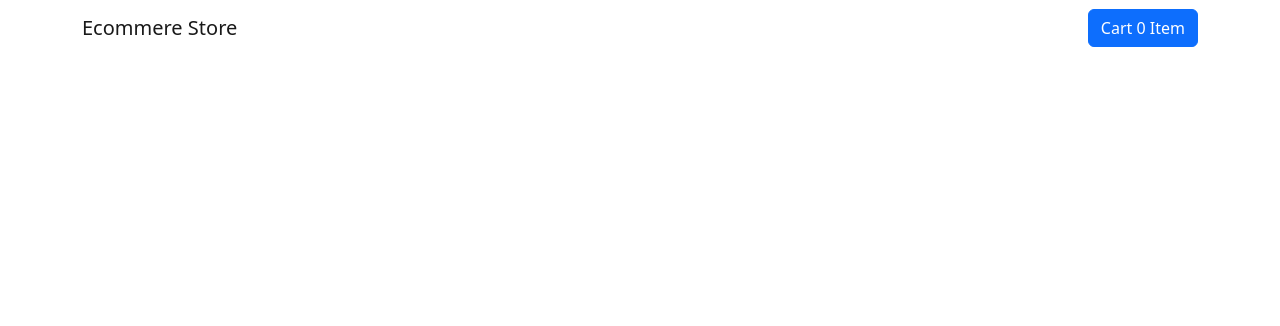
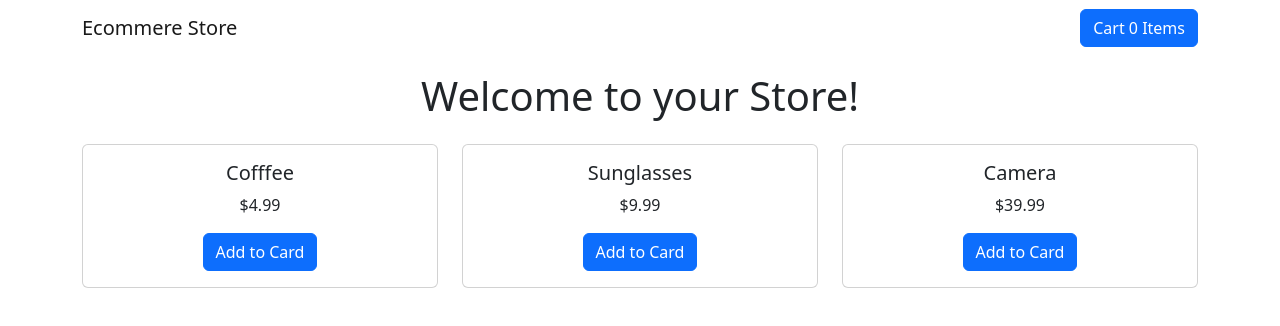
Before and after one commit to amjadkhansarwar/react-store, a React (Create React App) app: page / in a window 1280 px wide. Shown: the top 326 px of the page. Built offline with nearby package versions, Linux system fonts and the light colour scheme.

Commit message:
add products in Cart

```diff
--- a/src/App.js
+++ b/src/App.js
@@ -1,15 +1,28 @@
-import logo from './logo.svg';
+
 import './App.css';
 import 'bootstrap/dist/css/bootstrap.min.css'
 import NavbarComponent from './components/Navbar';
 import {Container} from 'react-bootstrap'
+import {BrowserRouter, Routes, Route} from 'react-router-dom'
+import Cancel from './pages/Cancel';
+import Store from './pages/Store';
+import Sucess from './pages/Sucess';
+import CartProvider from './CartContext';
 
 function App() {
   return (
-    <Container>
-    <NavbarComponent>
-    </NavbarComponent>
-    </Container>
+    <CartProvider>
+      <Container>
+      <NavbarComponent></NavbarComponent>
+      <BrowserRouter>
+      <Routes>
+        <Route index element={<Store />}></Route>
+        <Route path='sucess'element={<Sucess />}></Route>
+        <Route path='cancel'element={<Cancel />}></Route>
+      </Routes>
+      </BrowserRouter>
+      </Container>
+    </CartProvider>
   );
 }
 
--- /dev/null
+++ b/src/CartContext.js
@@ -0,0 +1,94 @@
+import {createContext, useState } from "react";
+import { getProductData, productArray } from "./ProductsStore";
+
+export const CartContext = createContext({
+    items:[],
+    getProductQuentity:() => {},
+    addOneToCart:() => {},
+    removeOnefFromCart:() => {},
+    deleteFromCart:() => {},
+    getTotalCost:() => {}
+})
+
+export function CartProvider({children}){
+    const [cartProducts, setCartProducts]= useState([])
+
+    function getProductQuentity(id){
+        const quantity= cartProducts.find(product =>product.id === id)?.quantity
+        if(quantity === undefined){
+            return 0
+        }
+        return quantity
+    }
+
+    function addOneToCart(id){
+        const quantity= getProductQuentity(id)
+        if (quantity === 0){
+            setCartProducts(
+                [
+                    ...cartProducts,
+                    {
+                        id: id,
+                        quantity: 1
+                    }
+                ]
+            )
+        }else{
+            setCartProducts(
+                cartProducts.map(
+                    product =>
+                    product.id === id
+                    ?{... product, quantity: product.quantity + 1}
+                    : product
+                )
+            )
+        }
+    }
+
+    function deleteFromCart(id){
+        setCartProducts(
+            cartProducts => cartProducts.filter(currentProduct=>{
+                return currentProduct.id != id})
+        )
+    }
+
+    function removeOnefFromCart(id){
+        const quantity = getProductQuentity(id)
+        if(quantity == 1){
+            deleteFromCart(id)
+        }else{
+            setCartProducts(
+                cartProducts.map(
+                    product =>
+                    product.id === id
+                    ?{... product, quantity: product.quantity - 1}
+                    : product
+                )
+            )
+        }
+    }
+    function getTotalCost(){
+        let totalCost= 0
+        cartProducts.map((cartItem) =>{
+            const productData = getProductData(cartItem.id)
+            totalCost += (productData.price * cartItem.quantity)
+        })
+        return  totalCost;
+    }
+
+    const contextValue= {
+        items:cartProducts,
+        getProductQuentity,
+        addOneToCart,
+        removeOnefFromCart,
+        deleteFromCart,
+        getTotalCost
+    }
+
+    return(
+        <CartContext.Provider value={contextValue}>
+            {children}
+        </CartContext.Provider>
+    )
+}
+export default CartProvider
--- /dev/null
+++ b/src/ProductsStore.js
@@ -0,0 +1,32 @@
+
+const productArray =[
+    {
+        id: "1",
+        title: "Cofffee",
+        price: '$4.99'
+    },
+    {
+        id: "2",
+        title: "Sunglasses",
+        price: '$9.99'
+    },
+    {
+        id: "3",
+        title: "Camera",
+        price: '$39.99'
+    }
+]
+
+function getProductData(id){
+
+    let productData = productArray.find(product=>product.id === id)
+
+    if (productData == undefined) {
+        console.log('Product Does not exist with ID:' + id)
+        return undefined
+    }
+
+    return productData
+}
+
+export{productArray, getProductData}
--- a/src/components/Navbar.js
+++ b/src/components/Navbar.js
@@ -1,16 +1,41 @@
-import {Button, Container, Navbar, Model} from 'react-bootstrap'
-import NavbarCollapse from 'react-bootstrap/esm/NavbarCollapse'
+
+import {Button, Container, Navbar, Modal} from 'react-bootstrap'
+import {useState, useContext} from 'react'
+import {CartContext} from '../CartContext'
+
 function NavbarComponent(){
-
+    const cart = useContext(CartContext)
+    const [show, setShow] = useState(false);
+    const handleClose = ()=> setShow(false)
+    const handelShow = ()=> setShow(true)
+    const productsCount = cart.items.reduce((sum, product)=> sum +product.quantity, 0)
     return(
-        <Navbar expand= "sm">
-            <Navbar.Brand href='/'>Ecommere Store</Navbar.Brand>
-            <Navbar.Toggle />
-            <NavbarCollapse className='justify-content-end'>
-            <Button>Cart 0 Item</Button>
-        </NavbarCollapse>
-        </Navbar>
-
+        <>
+            <Navbar expand= "sm">
+                <Navbar.Brand href='/'>Ecommere Store</Navbar.Brand>
+                <Navbar.Toggle />
+                <Navbar.Collapse className='justify-content-end'>
+                <Button onClick={handelShow}>Cart {productsCount} Items</Button>
+            </Navbar.Collapse>
+            </Navbar>
+            <Modal show={show} onHide={handleClose}>
+                <Modal.Header closeButton>
+                    <Modal.Title>Shoping Cart</Modal.Title>
+                </Modal.Header>
+                <Modal.Body>
+                    {productsCount > 0 ?
+                    <>
+                    <p> Item in your cart: </p>
+                    {cart.items.map((currentProduct, idx)=>(<h1>{currentProduct.id}</h1>))}
+                    <h1> Total: {cart.getTotalCost()}</h1>
+                    <Button variant='success' >Purchase items!</Button>
+                    </>
+                    :
+                    <h1>There is no items in your cart</h1>
+                    }
+                </Modal.Body>
+            </Modal>
+        </>
     )
 }
 export default NavbarComponent
--- /dev/null
+++ b/src/components/ProductCard.js
@@ -0,0 +1,34 @@
+import {Card, Button, Form, Row, Col} from 'react-bootstrap'
+import { CartContext } from '../CartContext'
+import {useContext} from 'react'
+
+function ProductCard(props){
+    const product = props.product
+    const cart = useContext(CartContext)
+    const productQuantity = cart.getProductQuentity(product.id)
+    console.log(cart.items)
+    return(
+        <Card>
+            <Card.Body>
+                <Card.Title>{product.title}</Card.Title>
+                <Card.Text>{product.price}</Card.Text>
+                { productQuantity > 0 ?
+                <>
+                <Form as={Row}>
+                    <Form.Label column= 'true' sm ='6'> In Cart : {productQuantity}</Form.Label>
+                    <Col sm='6'>
+                        <Button sm='6' onClick={() => cart.addOneToCart(product.id)} className='mx-2'>+</Button>
+                        <Button sm='6' onClick={() => cart.removeOnefFromCart(product.id)} className='mx-2'>-</Button>
+                    </Col>
+                </Form>
+                <Button variant='danger' onClick={() => cart.deleteFromCart(product.id)} className='my-2'>Remove from Cart</Button>
+                </>
+                :
+                <Button variant= 'primary' onClick={()=> cart.addOneToCart(product.id)}>Add to Card</Button>
+                }
+            </Card.Body>
+        </Card>
+    )
+}
+
+export default ProductCard
--- /dev/null
+++ b/src/pages/Cancel.js
@@ -0,0 +1,7 @@
+function Cancel() {
+    return(
+        <h1>Sorry to see you cancelled your stripe payment</h1>
+    )
+}
+
+export default Cancel
--- /dev/null
+++ b/src/pages/Store.js
@@ -0,0 +1,20 @@
+import {Row, Col} from 'react-bootstrap'
+import {productArray} from '../ProductsStore'
+import ProductCard from '../components/ProductCard'
+
+function Store() {
+    return(
+        <>
+           <h1 align='center' className='p-3'>Welcome to your Store!</h1>
+           <Row xs={1} md={3} className='g-4'>
+                {productArray.map((product, idx)=>(
+                    <Col align='center' key={idx}>
+                    <ProductCard product={product}/>
+                </Col>
+                ))}
+           </Row>
+        </>
+    )
+}
+
+export default Store
--- /dev/null
+++ b/src/pages/Sucess.js
@@ -0,0 +1,7 @@
+function Sucess() {
+    return(
+        <h1>Thanks for your payment.</h1>
+    )
+}
+
+export default Sucess
```
